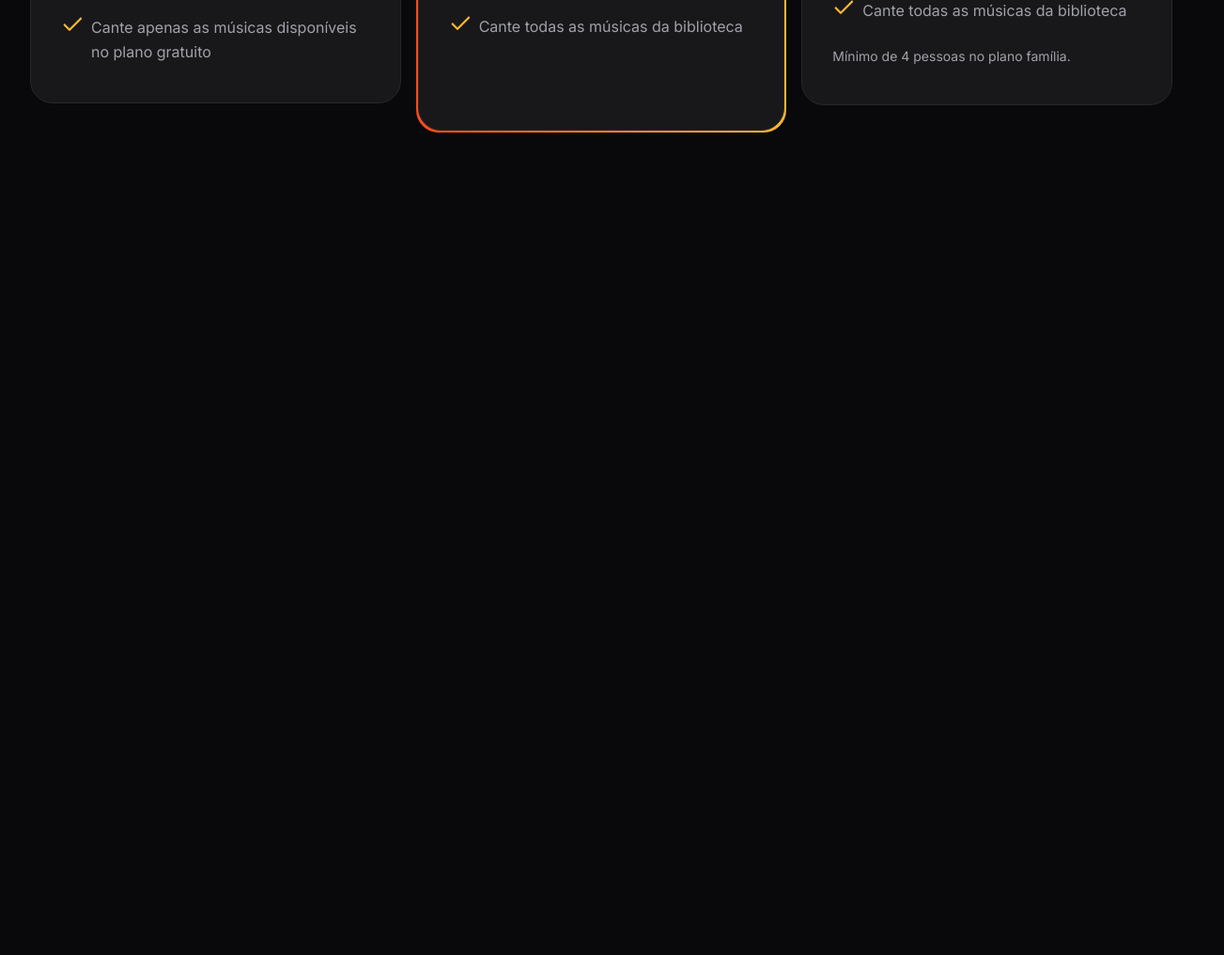
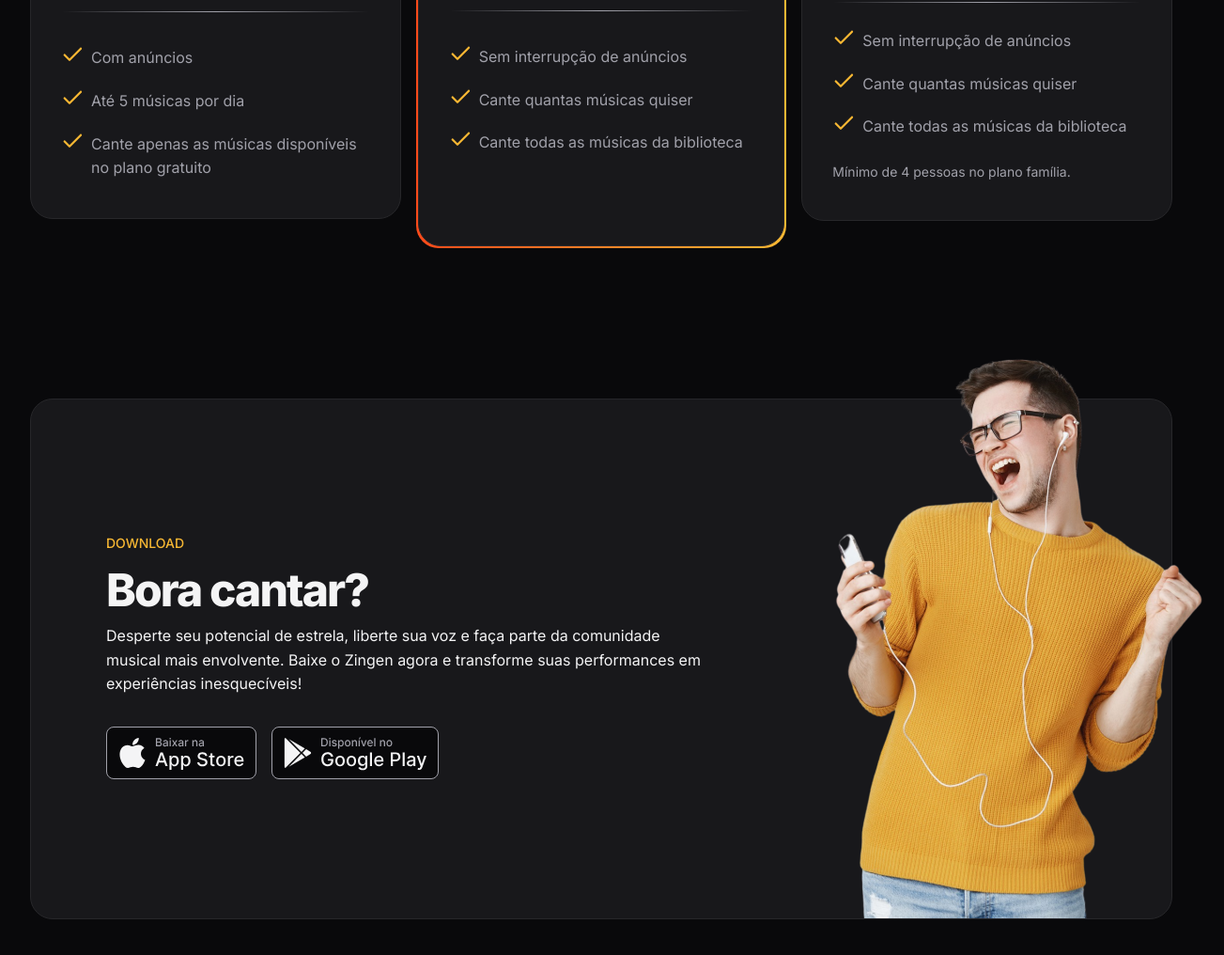
Before and after one commit to LuizDevExe/zingen, a plain HTML site: page index.html in a window 1280 px wide. Shown: the part 3099-4115 px from the top of the page at 94% size, 1303 px wide, since content can reach past the window. Before the commit the page ends 3320 px from the top, so only its background shows below. Drawn offline with Linux system fonts and the light colour scheme.

Commit message:
Finalização pricing

```diff
--- a/index.html
+++ b/index.html
@@ -140,7 +140,7 @@
       <div class="container py-xl">
         <header>
           <strong>Planos e preços</strong>
-          <h2></h2>
+          <h2>Assine e tenha acesso ilimitado a todas as funcionalidades</h2>
         </header>
 
         <div class="even-columns cards items-center">
@@ -217,5 +217,36 @@
         </div>
       </div>
     </section>
+
+    <sectino id="download">
+      <div class="container py-xl">
+        <div class="card px-lg even-columns items-center">
+          <div>
+            <header>
+              <strong>download</strong>
+              <h2>Bora cantar?</h2>
+            </header>
+            <p>
+                Desperte seu potencial de estrela, liberte sua voz e faça parte
+                da comunidade musical mais envolvente. Baixe o Zingen agora e
+                transforme suas performances em experiências inesquecíveis!
+              </p>
+
+              <div class="buttons flex gap-1">
+                <a href="#">
+                    <img src="assets/apple-store-button.svg" alt="Baixar da Apple Store">
+                </a>
+                <a href="#">
+                    <img src="assets/google-play-button.svg" alt="Baixar da Play Store">
+                </a>
+              </div>
+          </div>
+          <img
+            src="assets/rapaz-ouvindo-musica-com-fones-de-ouvido-e-cantando-no-aplicativo-de-karaoke-removebg 1.png"
+            alt="Rapaz ouvindo musica com fones e cantando"
+          />
+        </div>
+      </div>
+    </sectino>
   </body>
 </html>
--- /dev/null
+++ b/styles/download.css
@@ -0,0 +1,43 @@
+#download {
+  .card {
+    padding: 3rem 1.5rem 15rem;
+    position: relative;
+    & > img {
+      width: 14.5rem;
+      position: absolute;
+      bottom: 0;
+      right: -3.5rem;
+    }
+  }
+
+  & .buttons {
+    flex-wrap: wrap;
+    margin-top: 2rem;
+  }
+
+  & strong {
+    font: 500 var(--fs-sm) var(--ff-sans);
+    color: var(--brand-color-primary);
+    text-transform: uppercase;
+  }
+
+  & h2 {
+    margin-block: .5rem;
+  }
+}
+
+@media (width >= 80em) {
+  #download {
+    & .card {
+      padding: 8.75rem 5rem;
+
+      & > div:nth-child(1) {
+        max-width: 40rem;
+      }
+
+      & > img {
+        width: 29.125rem;
+      }
+    }
+  }
+}
--- a/styles/global.css
+++ b/styles/global.css
@@ -48,6 +48,8 @@ html {
     font-size: var(--fs-base);
     line-height: 1.6;
     color: var(--text-color-primary);
+
+    overflow-x: hidden;
 }
 
 body {
--- a/styles/index.css
+++ b/styles/index.css
@@ -9,3 +9,4 @@
 @import url(cards.css);
 @import url(features.css) (width >= 80rem) ;
 @import url(pricing.css);
+@import url(download.css);
```
Also changed, not shown: assets/apple-store-button.svg (added), assets/google-play-button.svg (added).
